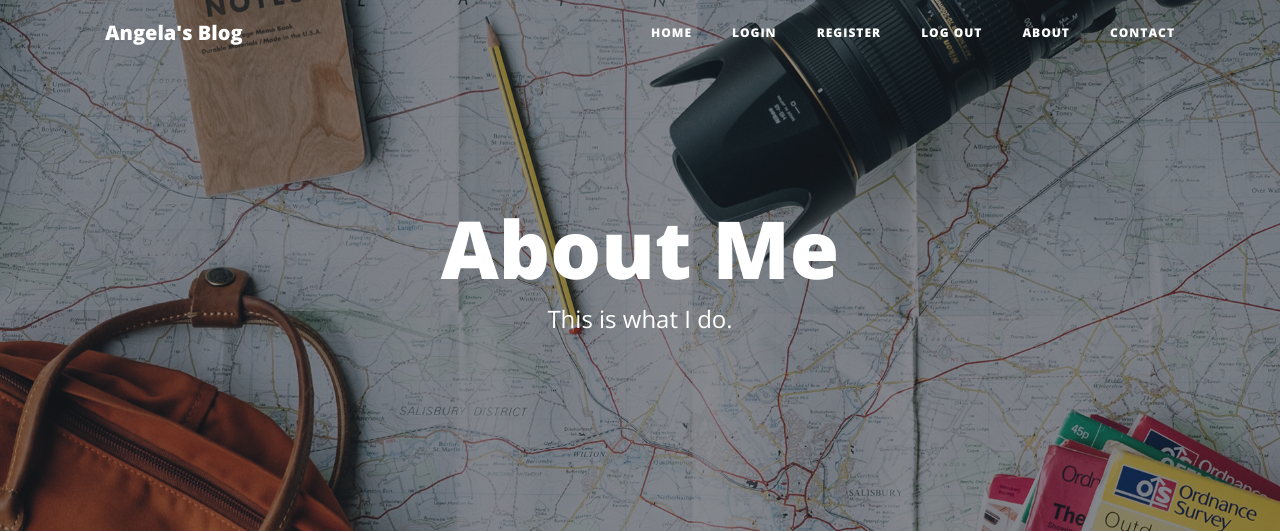
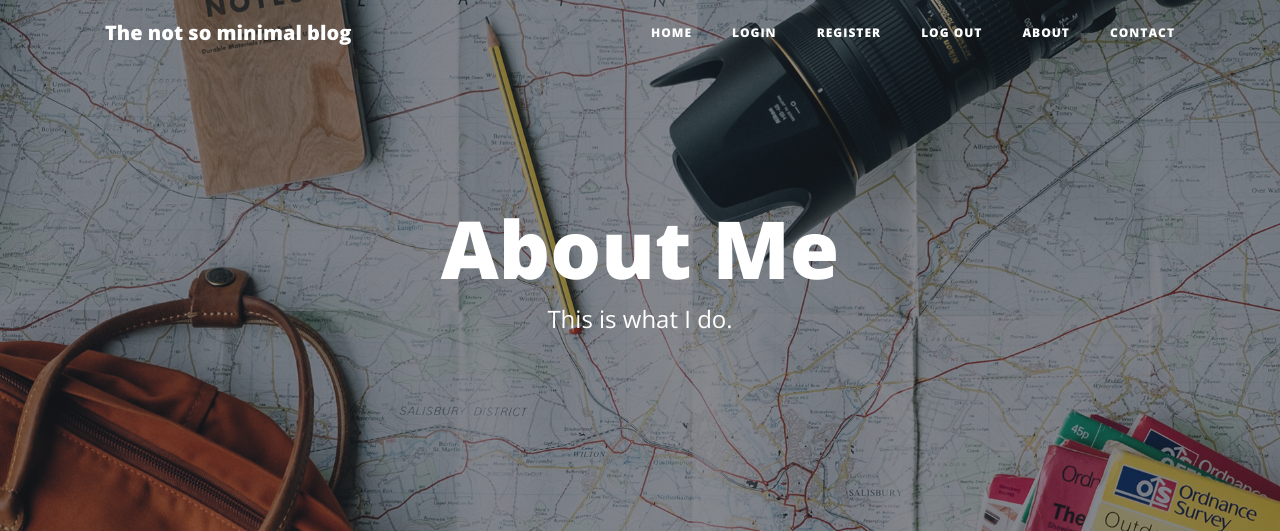
Before and after one commit to thepixelboy/blog-with-users, a Flask app: page /about in a window 1280 px wide. Shown: the top 531 px of the page. Run offline with Flask 2, Linux system fonts and the light colour scheme; some libraries are stand-ins or nearby versions.

Commit message:
refactor: minor changes to personalize the blog

```diff
--- a/main.py
+++ b/main.py
@@ -10,17 +10,18 @@ from forms import CreatePostForm
 from flask_gravatar import Gravatar
 
 app = Flask(__name__)
-app.config['SECRET_KEY'] = '8BYkEfBA6O6donzWlSihBXox7C0sKR6b'
+app.config["SECRET_KEY"] = "anodyne-grimace-rang-slung"
 ckeditor = CKEditor(app)
 Bootstrap(app)
 
 ##CONNECT TO DB
-app.config['SQLALCHEMY_DATABASE_URI'] = 'sqlite:///blog.db'
-app.config['SQLALCHEMY_TRACK_MODIFICATIONS'] = False
+app.config["SQLALCHEMY_DATABASE_URI"] = "sqlite:///blog.db"
+app.config["SQLALCHEMY_TRACK_MODIFICATIONS"] = False
 db = SQLAlchemy(app)
 
 
 ##CONFIGURE TABLES
+
 
 class BlogPost(db.Model):
     __tablename__ = "blog_posts"
@@ -31,28 +32,30 @@ class BlogPost(db.Model):
     date = db.Column(db.String(250), nullable=False)
     body = db.Column(db.Text, nullable=False)
     img_url = db.Column(db.String(250), nullable=False)
+
+
 db.create_all()
 
 
-@app.route('/')
+@app.route("/")
 def get_all_posts():
     posts = BlogPost.query.all()
     return render_template("index.html", all_posts=posts)
 
 
-@app.route('/register')
+@app.route("/register")
 def register():
     return render_template("register.html")
 
 
-@app.route('/login')
+@app.route("/login")
 def login():
     return render_template("login.html")
 
 
-@app.route('/logout')
+@app.route("/logout")
 def logout():
-    return redirect(url_for('get_all_posts'))
+    return redirect(url_for("get_all_posts"))
 
 
 @app.route("/post/<int:post_id>")
@@ -81,7 +84,7 @@ def add_new_post():
             body=form.body.data,
             img_url=form.img_url.data,
             author=current_user,
-            date=date.today().strftime("%B %d, %Y")
+            date=date.today().strftime("%B %d, %Y"),
         )
         db.session.add(new_post)
         db.session.commit()
@@ -93,11 +96,7 @@ def add_new_post():
 def edit_post(post_id):
     post = BlogPost.query.get(post_id)
     edit_form = CreatePostForm(
-        title=post.title,
-        subtitle=post.subtitle,
-        img_url=post.img_url,
-        author=post.author,
-        body=post.body
+        title=post.title, subtitle=post.subtitle, img_url=post.img_url, author=post.author, body=post.body
     )
     if edit_form.validate_on_submit():
         post.title = edit_form.title.data
@@ -116,8 +115,9 @@ def delete_post(post_id):
     post_to_delete = BlogPost.query.get(post_id)
     db.session.delete(post_to_delete)
     db.session.commit()
-    return redirect(url_for('get_all_posts'))
+    return redirect(url_for("get_all_posts"))
 
 
 if __name__ == "__main__":
-    app.run(host='0.0.0.0', port=5000)
+    # app.run(host='0.0.0.0', port=5000)
+    app.run(debug=True)
--- a/templates/header.html
+++ b/templates/header.html
@@ -1,35 +1,62 @@
 <!DOCTYPE html>
 <html lang="en">
+  <head>
+    <meta charset="utf-8" />
+    <meta
+      name="viewport"
+      content="width=device-width, initial-scale=1, shrink-to-fit=no"
+    />
+    <meta name="description" content="" />
+    <meta name="author" content="" />
 
-<head>
-
-  <meta charset="utf-8">
-  <meta name="viewport" content="width=device-width, initial-scale=1, shrink-to-fit=no">
-  <meta name="description" content="">
-  <meta name="author" content="">
-
-  <title>Angela's Blog</title>
+    <title>The not so minimal blog</title>
 
     <!-- Bootstrap core CSS -->
-  <link href="{{ url_for('static', filename='vendor/bootstrap/css/bootstrap.min.css') }}" rel="stylesheet">
+    <link
+      href="{{ url_for('static', filename='vendor/bootstrap/css/bootstrap.min.css') }}"
+      rel="stylesheet"
+    />
 
     <!-- Custom fonts for this template -->
-  <link href="{{ url_for('static', filename='vendor/fontawesome-free/css/all.min.css')}}" rel="stylesheet" type="text/css">
-  <link href='https://fonts.googleapis.com/css?family=Lora:400,700,400italic,700italic' rel='stylesheet' type='text/css'>
-  <link href='https://fonts.googleapis.com/css?family=Open+Sans:300italic,400italic,600italic,700italic,800italic,400,300,600,700,800' rel='stylesheet' type='text/css'>
+    <link
+      href="{{ url_for('static', filename='vendor/fontawesome-free/css/all.min.css')}}"
+      rel="stylesheet"
+      type="text/css"
+    />
+    <link
+      href="https://fonts.googleapis.com/css?family=Lora:400,700,400italic,700italic"
+      rel="stylesheet"
+      type="text/css"
+    />
+    <link
+      href="https://fonts.googleapis.com/css?family=Open+Sans:300italic,400italic,600italic,700italic,800italic,400,300,600,700,800"
+      rel="stylesheet"
+      type="text/css"
+    />
 
     <!-- Custom styles for this template -->
-  <link href="{{ url_for('static', filename='css/clean-blog.min.css')}}" rel="stylesheet">
-
+    <link
+      href="{{ url_for('static', filename='css/clean-blog.min.css')}}"
+      rel="stylesheet"
+    />
   </head>
 
   <body>
-
     <!-- Navigation -->
     <nav class="navbar navbar-expand-lg navbar-light fixed-top" id="mainNav">
       <div class="container">
-      <a class="navbar-brand" href="{{url_for('get_all_posts')}}">Angela's Blog</a>
-      <button class="navbar-toggler navbar-toggler-right" type="button" data-toggle="collapse" data-target="#navbarResponsive" aria-controls="navbarResponsive" aria-expanded="false" aria-label="Toggle navigation">
+        <a class="navbar-brand" href="{{url_for('get_all_posts')}}"
+          >The not so minimal blog</a
+        >
+        <button
+          class="navbar-toggler navbar-toggler-right"
+          type="button"
+          data-toggle="collapse"
+          data-target="#navbarResponsive"
+          aria-controls="navbarResponsive"
+          aria-expanded="false"
+          aria-label="Toggle navigation"
+        >
           Menu
           <i class="fas fa-bars"></i>
         </button>
@@ -60,3 +87,5 @@
         </div>
       </div>
     </nav>
+  </body>
+</html>
```
Also changed, not shown: templates/index.html (+22 -15 lines). Lines whose indentation alone changed are shown as unchanged.
